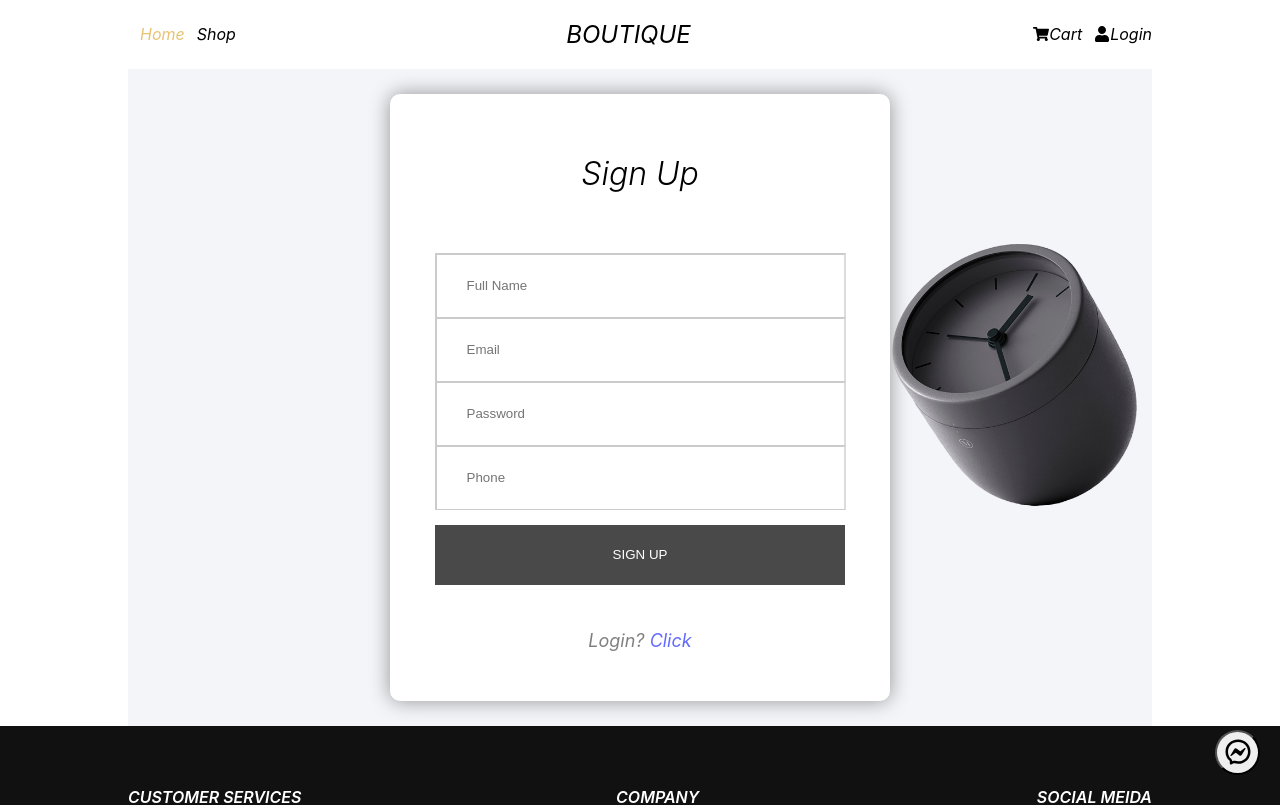
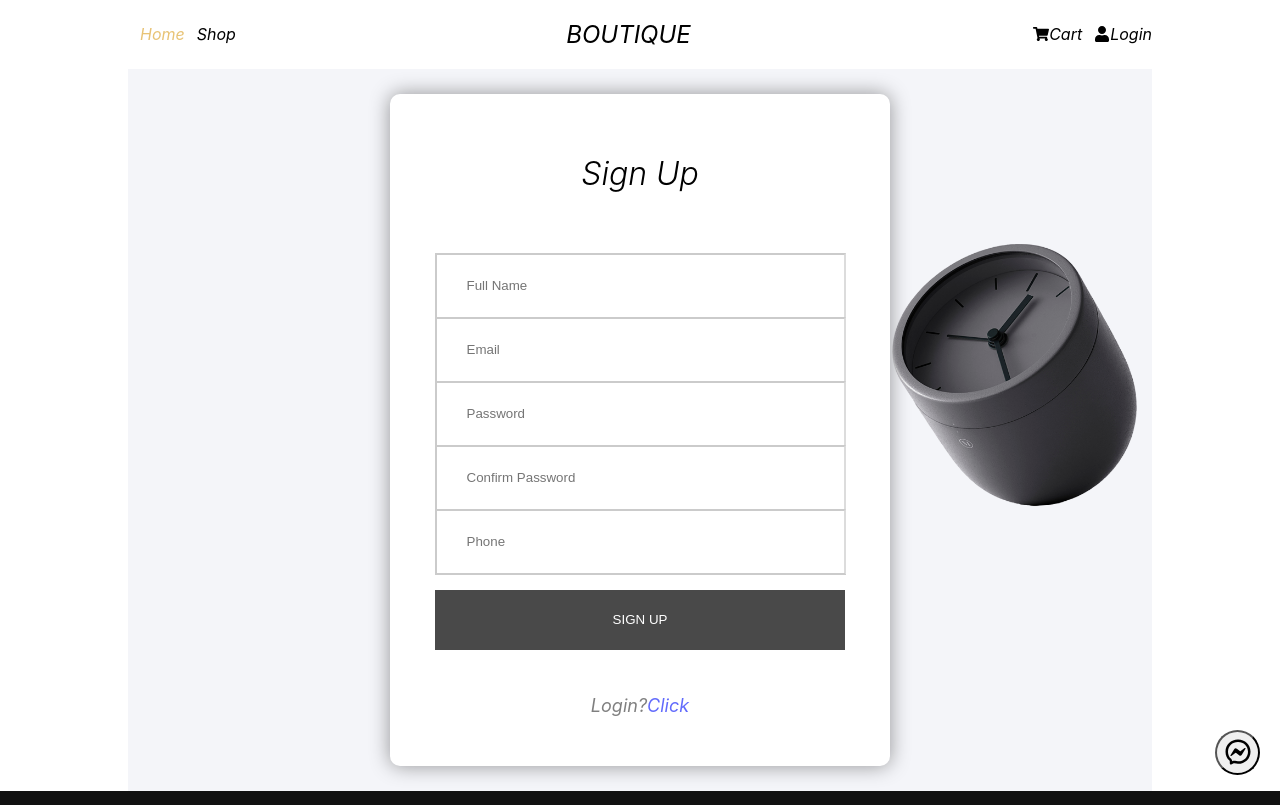
Before and after one commit to hongvukhang/ClientApp-Ecommerce, a React (Create React App) app: page /register in a window 1280 px wide. Shown: the top 805 px of the page. Built offline with nearby package versions, Linux system fonts and the light colour scheme.

Commit message:
Modified register user

```diff
--- a/package.json
+++ b/package.json
@@ -6,6 +6,9 @@
     "@testing-library/jest-dom": "^5.16.5",
     "@testing-library/react": "^13.4.0",
     "@testing-library/user-event": "^13.5.0",
+    "axios": "^1.4.0",
+    "bcryptjs": "^2.4.3",
+    "express-validator": "^7.0.1",
     "firebase": "^9.14.0",
     "react": "^18.2.0",
     "react-dom": "^18.2.0",
--- a/src/components/detail/Related.js
+++ b/src/components/detail/Related.js
@@ -1,16 +1,20 @@
 import { useEffect, useState } from "react";
 import { useNavigate } from "react-router-dom";
 import classes from "./Related.module.css";
+import axios from "axios";
+
 const Related = (props) => {
   const navigate = useNavigate();
   const product = props.product;
   const [related, setRelated] = useState([]);
   useEffect(() => {
-    const rel = product.products.filter(
-      (prod) =>
-        prod.category === product.category && prod.name !== product.params
-    );
-    setRelated(rel);
+    axios
+      .get(
+        `http://localhost:5000/product/prodCate/${product.category}?id=${product.params}`
+      )
+      .then((res) => {
+        setRelated(res.data);
+      });
   }, [product]);
 
   return (
@@ -20,9 +24,9 @@ const Related = (props) => {
         {related.map((rel) => {
           return (
             <li
-              key={rel._id.$oid}
+              key={rel._id}
               onClick={() => {
-                navigate(`/detail/${rel.name}`);
+                navigate(`/detail/${rel._id}`);
                 document.body.scrollTop = 0;
                 document.documentElement.scrollTop = 0;
               }}
--- /dev/null
+++ b/src/components/element/Input.jsx
@@ -0,0 +1,16 @@
+import React from "react";
+import classes from "./Input.module.css";
+export default function Input({ cb, type, placeholder, err }) {
+  return (
+    <input
+      className={
+        !err
+          ? classes["form-input"]
+          : `${classes["form-input"]} ${classes.error}`
+      }
+      onChange={cb}
+      type={type}
+      placeholder={placeholder}
+    />
+  );
+}
--- /dev/null
+++ b/src/components/element/Input.module.css
@@ -0,0 +1,26 @@
+.form-input{
+    width: 75%;
+    height: 60px;
+    padding-left: 30px;
+    border-bottom: 0px solid;
+    border-color: rgba(0, 0, 0, 0.2);
+}
+.form-input[type="number"] {
+    border-bottom: 2px solid rgba(0, 0, 0, 0.2);
+    -moz-appearance: textfield;
+}
+
+
+.form-input::-webkit-outer-spin-button,
+.form-input::-webkit-inner-spin-button {
+    -webkit-appearance: none;
+    margin: 0;
+}
+
+.form-input:focus-visible {
+    outline: none;
+}
+
+.error{
+    background-color: #E5392F;
+}
--- a/src/components/home/TrendingDetail.js
+++ b/src/components/home/TrendingDetail.js
@@ -7,7 +7,6 @@ const TrendingDetail = (props) => {
   const dispatch = useDispatch();
   const navigate = useNavigate();
   const detail = props.detail;
-
   const hiddenHandler = () => {
     dispatch({ type: "HIDDEN_POPUP" });
   };
@@ -38,7 +37,7 @@ const TrendingDetail = (props) => {
           <button
             className={classes["btn__detail-view"]}
             onClick={() => {
-              navigate(`/detail/${detail.name}`);
+              navigate(`/detail/${detail._id}`);
               dispatch({ type: "HIDDEN_POPUP" });
               document.body.scrollTop = 0;
               document.documentElement.scrollTop = 0;
--- a/src/components/home/TrendingDetail.module.css
+++ b/src/components/home/TrendingDetail.module.css
@@ -1,7 +1,8 @@
 .detail-background {
   width: 100%;
-  position: absolute;
-  left: 10px;
+  position: fixed;
+  left: 0px;
+  top: 0px;
   padding: 50px 0 125px 0;
   background-color: rgba(0, 0, 0, 0.3);
 }
--- a/src/components/register/Register.js
+++ b/src/components/register/Register.js
@@ -1,82 +1,88 @@
 import { useState, useEffect } from "react";
 import { useNavigate } from "react-router-dom";
 import classes from "./Register.module.css";
-
+import axios from "axios";
+import Input from "../element/Input";
 const Register = () => {
   const navigate = useNavigate();
 
-  const [fullName, setFullName] = useState("");
-  const [email, setEmail] = useState("");
-  const [password, setPassword] = useState("");
-  const [phone, setPhone] = useState("");
+  const [accounts, setAccounts] = useState([]);
+  const [error, setError] = useState({
+    fullName: false,
+    email: false,
+    password: false,
+    confirmPassword: false,
+    phone: false,
+  });
 
-  const [accounts, setAccounts] = useState([]);
+  const [data, setData] = useState({
+    fullName: "",
+    email: "",
+    password: "",
+    confirmPassword: "",
+    phone: "",
+  });
 
-  useEffect(() => {
-    const users = JSON.parse(localStorage.getItem("items"));
-    if (users) {
-      setAccounts(users);
+  const dataChangeHandler = (e) => {
+    if (e.target.placeholder === "Full Name") {
+      setData(() => ({
+        ...data,
+        fullName: e.target.value,
+      }));
+      setError(() => ({ ...error, fullName: false }));
     }
-  }, []);
-
-  const nameChangHandler = (event) => {
-    setFullName(event.target.value);
-  };
-
-  const emailChangHandler = (event) => {
-    setEmail(event.target.value);
-  };
-
-  const passwordChangHandler = (event) => {
-    setPassword(event.target.value);
-  };
-
-  const phoneChangHandler = (event) => {
-    setPhone(event.target.value);
-  };
-
-  const validate = () => {
-    let valAcc = true;
-    if (fullName === "") {
-      alert("Full name empty");
-      return false;
-    } else if (email === "") {
-      alert("Email empty");
-      return false;
-    } else if (password === "" || password.length < 8) {
-      password === ""
-        ? alert("Password empty")
-        : alert("Password length must be greater than 8");
-      return false;
-    } else if (phone === "" || phone.length < 10) {
-      phone === ""
-        ? alert("Phone empty")
-        : alert("Phone length must be greater than 10");
-      return false;
-    } else {
-      accounts.map((acc) => {
-        if (acc.email === email) {
-          alert("Email already used");
-          valAcc = false;
-        }
-        return acc;
-      });
+    if (e.target.placeholder === "Password") {
+      setData(() => ({
+        ...data,
+        password: e.target.value,
+      }));
+      setError(() => ({ ...error, password: false }));
     }
-    return valAcc;
+    if (e.target.placeholder === "Confirm Password") {
+      setData(() => ({
+        ...data,
+        confirmPassword: e.target.value,
+      }));
+      setError(() => ({ ...error, confirmPassword: false }));
+    }
+    if (e.target.placeholder === "Phone") {
+      setData(() => ({
+        ...data,
+        phone: e.target.value,
+      }));
+      setError(() => ({ ...error, phone: false }));
+    }
+    if (e.target.placeholder === "Email") {
+      setData(() => ({
+        ...data,
+        email: e.target.value,
+      }));
+      setError(() => ({ ...error, email: false }));
+    }
   };
 
   const submitHandler = (event) => {
     event.preventDefault();
-    if (validate()) {
-      const addAccount = [
-        ...accounts,
-        { fullName, email, password, phone, cart: [] },
-      ];
-
-      localStorage.setItem("items", JSON.stringify(addAccount));
-
-      navigate("/login");
-    }
+    axios.post("http://localhost:5000/register", data).then((result) => {
+      console.log(result);
+      if (result.status === 203) {
+        const errorData = { ...error };
+        result.data.map((err) => {
+          if (err.path === "fullName") {
+            errorData.fullName = true;
+          } else if (err.path === "email") {
+            errorData.email = true;
+          } else if (err.path === "password") {
+            errorData.password = true;
+          } else if (err.path === "confirmPassword") {
+            errorData.confirmPassword = true;
+          } else if (err.path === "phone") {
+            errorData.phone = true;
+          }
+        });
+        setError(errorData);
+      }
+    });
   };
   return (
     <div className={classes.register}>
@@ -87,23 +93,39 @@ const Register = () => {
       />
       <form onSubmit={submitHandler} className={classes["form_register"]}>
         <h1>Sign Up</h1>
-        <input
-          onChange={nameChangHandler}
-          type="text"
-          placeholder="Full Name"
+        <Input
+          cb={dataChangeHandler}
+          type={"text"}
+          placeholder={"Full Name"}
+          err={error.fullName}
         />
-        <input onChange={emailChangHandler} type="email" placeholder="Email" />
-        <input
-          onChange={passwordChangHandler}
-          type="password"
-          placeholder="Password"
+        <Input
+          cb={dataChangeHandler}
+          type={"email"}
+          placeholder={"Email"}
+          err={error.email}
         />
-
-        <input onChange={phoneChangHandler} type="number" placeholder="Phone" />
-
+        <Input
+          cb={dataChangeHandler}
+          type={"password"}
+          placeholder={"Password"}
+          err={error.password}
+        />
+        <Input
+          cb={dataChangeHandler}
+          type={"password"}
+          placeholder={"Confirm Password"}
+          err={error.password ? error.password : error.confirmPassword}
+        />
+        <Input
+          cb={dataChangeHandler}
+          type={"number"}
+          placeholder={"Phone"}
+          err={error.phone}
+        />
         <button>SIGN UP</button>
         <p>
-          Login?{" "}
+          Login?
           <span
             onClick={() => {
               navigate("/login");
--- a/src/components/register/Register.module.css
+++ b/src/components/register/Register.module.css
@@ -26,29 +26,7 @@
   font-weight: 300;
   margin: 60px;
 }
-.form_register > input {
-  width: 75%;
-  height: 60px;
-  padding-left: 30px;
-  border-bottom: 0px solid;
-  border-color: rgba(0, 0, 0, 0.2);
-}
-input[type="number"] {
-  border-bottom: 1px solid rgba(0, 0, 0, 0.2);
-  -moz-appearance: textfield;
-}
-.form_login > input[type="password"] {
-  border-bottom: 1px solid rgba(0, 0, 0, 0.2);
-}
 
-input::-webkit-outer-spin-button,
-input::-webkit-inner-spin-button {
-  -webkit-appearance: none;
-  margin: 0;
-}
-input:focus-visible {
-  outline: none;
-}
 .form_register > button {
   width: 82%;
   height: 60px;
```
Also changed, not shown: src/components/home/Trending.js (+13 -15 lines), src/components/page/DetailPage.js (+10 -30 lines), 1 other file (tests, documents, lock files or other folders).
